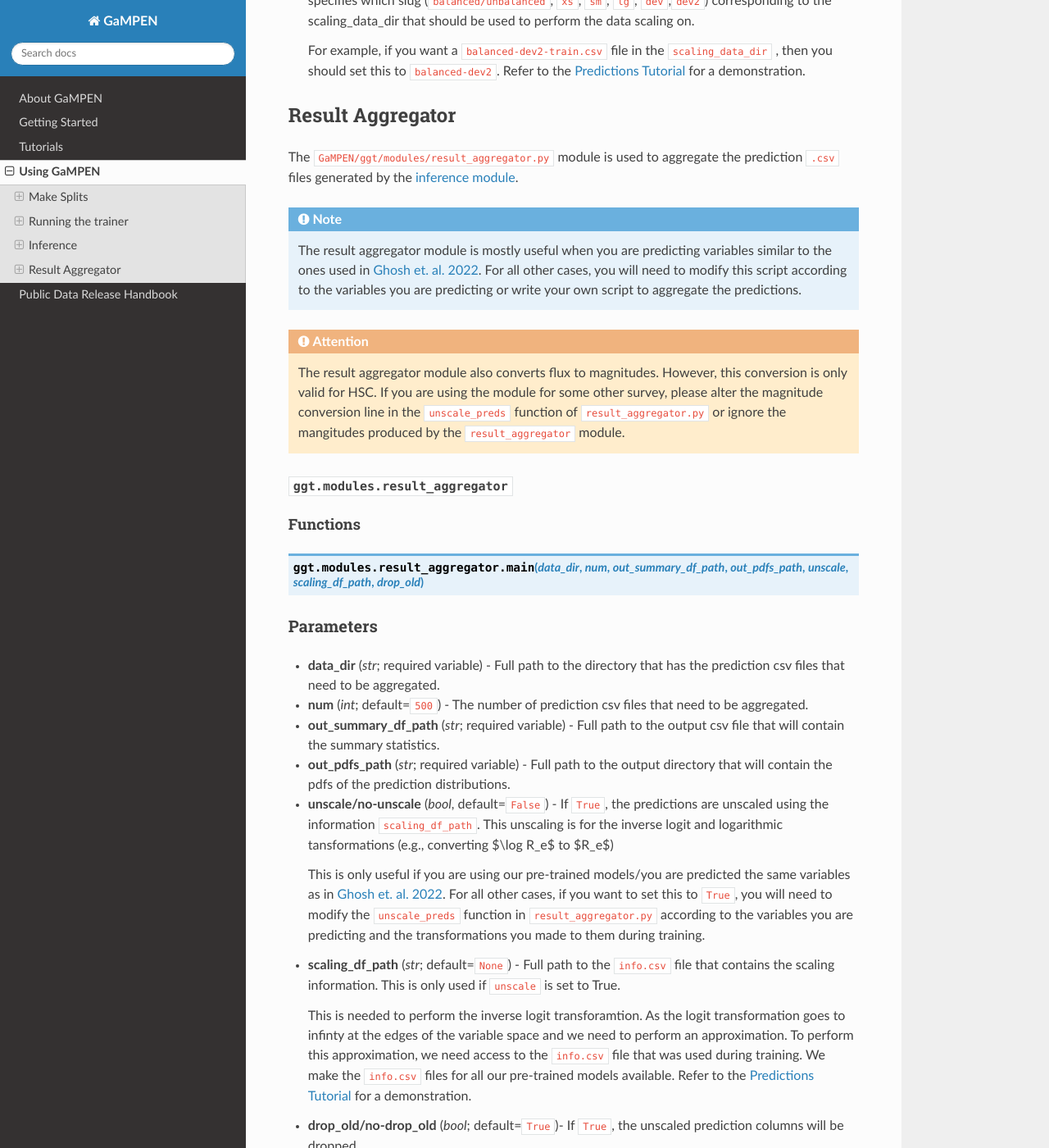
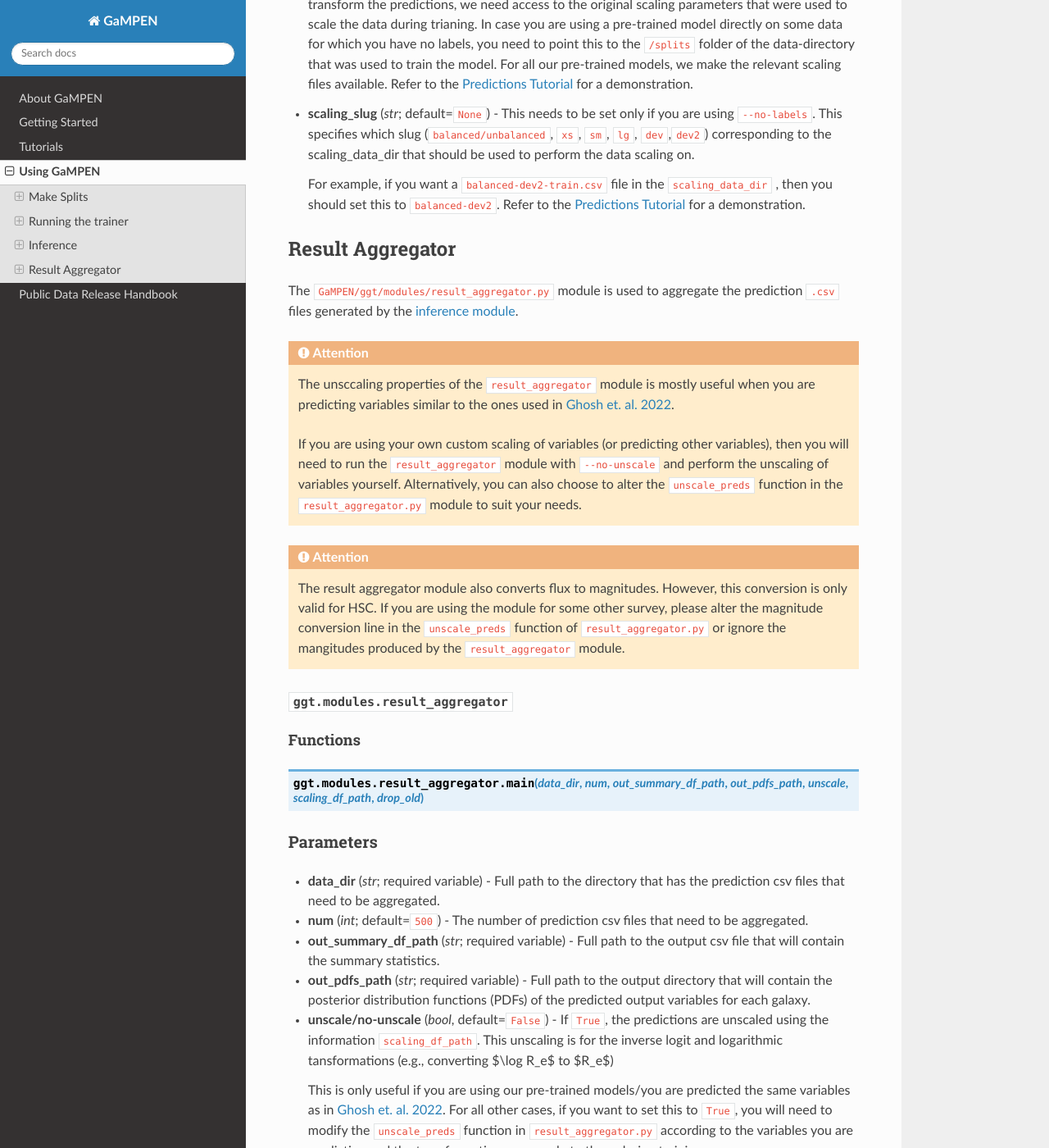
Before and after one commit to aritraghsh09/GaMPEN, a Sphinx documentation site: the page built from docs/source/Using_GaMPEN.md, in a window 1280 px wide and 1400 px high, scrolled down 7937 px. Shown: the whole window at 82% size. Built offline with Sphinx 7.4.7 and the Read the Docs theme 2.0.0, drawn with Linux system fonts in a browser that asks for light colours; pages that are not in the unit, such as notebooks, are missing from menus; some of the changed text lies outside the part shown.

Commit message:
Updating function descriptions for clarity

````diff
--- a/docs/source/Using_GaMPEN.md
+++ b/docs/source/Using_GaMPEN.md
@@ -189,6 +189,10 @@
 
 * **model_path** (*str*; required variable)- The full path to the trained `.pt` model file which you want to use for performing prediction.
 
+    ```{attention}
+    The model path should be enclosed in single quotes `'/path/to/model/xxxxx.pt'` and NOT within double quotes `"/path/to/model/xxxxx.pt"`. If you encluse it within double quotes, then the script will throw up an error.
+    ```
+
 * **output_path** (*str*; required variable) - The full path to the output directory where the predictions of the model will be stored.
 
 * **data_dir** (*str*; required variable) - The full path to the data directory that should contain a `cutouts` folder with all the images that you want to perform predictions on as well as an `info.csv` file that contains the filenames for all the images. For more information on how to create this directory structure during performing inference, plese refer to the [Predictions Tutorial](https://gampen.readthedocs.io/en/latest/Tutorials.html#making-predictions)
@@ -260,9 +264,12 @@
 
 The `GaMPEN/ggt/modules/result_aggregator.py` module is used to aggregate the prediction `.csv` files generated by the  [inference module](#inference).
 
-```{note}
-The result aggregator module is mostly useful when you are predicting variables similar to the ones used in [Ghosh et. al. 2022](https://doi.org/10.3847/1538-4357/ac7f9e). For all other cases, you will need to modify this script according to the variables you are predicting or write your own script to aggregate the predictions.
+```{attention}
+The unsccaling properties of the `result_aggregator` module is mostly useful when you are predicting variables similar to the ones used in [Ghosh et. al. 2022](https://doi.org/10.3847/1538-4357/ac7f9e).
+
+If you are using your own custom scaling of variables (or predicting other variables), then you will need to run the `result_aggregator` module with `--no-unscale` and perform the unscaling of variables yourself. Alternatively, you can also choose to alter the `unscale_preds` function in the `result_aggregator.py` module to suit your needs.
 ```
+
 
 ```{attention}
 The result aggregator module also converts flux to magnitudes. However, this conversion is only valid for HSC. If you are using the module for some other survey, please alter the magnitude conversion line in the `unscale_preds` function of `result_aggregator.py` or ignore the mangitudes produced by the `result_aggregator` module.
@@ -290,11 +297,17 @@
 
 * **out_summary_df_path** (*str*; required variable) - Full path to the output csv file that will contain the summary statistics.
 
-* **out_pdfs_path** (*str*; required variable) - Full path to the output directory that will contain the pdfs of the prediction distributions.
+* **out_pdfs_path** (*str*; required variable) - Full path to the output directory that will contain the posterior distribution functions (PDFs) of the predicted output variables for each galaxy.
 
 * **unscale/no-unscale** (*bool*, default=`False`) - If `True`, the predictions are unscaled using the information `scaling_df_path`. This unscaling is for the inverse logit and logarithmic tansformations (e.g., converting $\log R_e$ to $R_e$)
 
     This is only useful if you are using our pre-trained models/you are predicted the same variables as in [Ghosh et. al. 2022](https://doi.org/10.3847/1538-4357/ac7f9e). For all other cases, if you want to set this to `True`, you will need to modify the `unscale_preds` function in `result_aggregator.py` according to the variables you are predicting and the transformations you made to them during training.
+
+    ```{attention}
+    In order to make sure that you are not making a mistake, the module will throw an error if you are using the `--unscale` option and the inference `.csvs` do not have the column names exactly as is expected for our trained models (i.e., `custom_logit_bt`,`ln_R_e_asec`,`ln_total_flux_adus`).
+
+    When you are using using some different scaling, you need to run this script with `--no-unscale` and transform the predictions yourself. Or you can also alter the `unscale_preds` function in `result_aggregator.py` according to your needs.
+    ```
 
 * **scaling_df_path** (*str*; default=`None`) - Full path to the `info.csv` file that contains the scaling information. This is only used if `unscale` is set to True.
 
````
